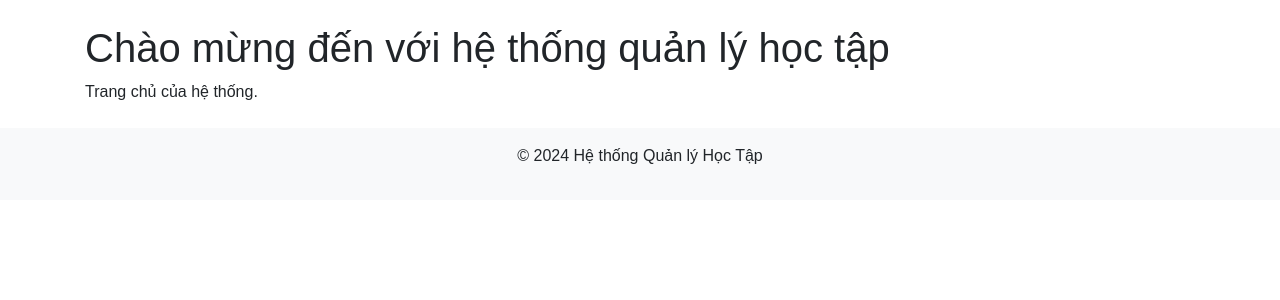
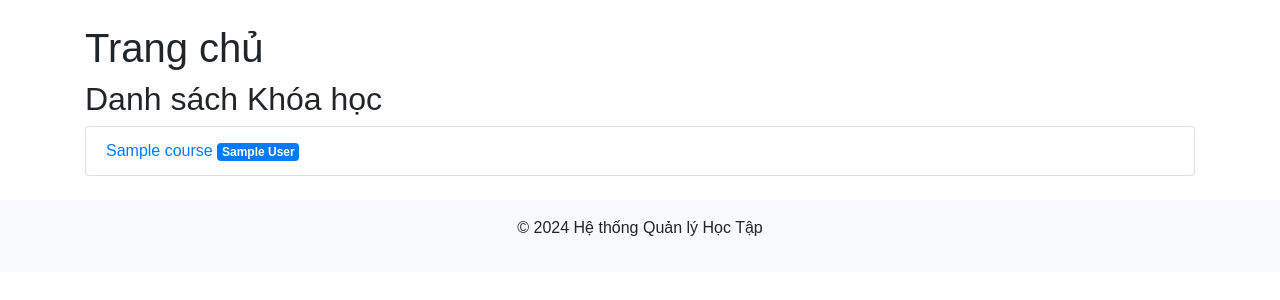
Before and after one commit to huyb2105574/B2105574_NguyenLeHuy_Project_LearningSystem, a PHP site: page / in a window 1280 px wide. Shown: the part 72-372 px from the top of the page. Run offline with PHP 8.4, Linux system fonts and the light colour scheme; the visitor is signed in with stand-in values (Sample User, id 1); tables that the repository leaves empty or names only in its code hold one stand-in row (values such as "Sample post").

Commit message:
chỉnh sửa trang chủ

```diff
--- a/app/Controllers/SiteController.php
+++ b/app/Controllers/SiteController.php
@@ -3,15 +3,17 @@
 namespace App\Controllers;
 
 use App\Models\Course;
-
+use App\Models\User;
 
 class SiteController
 {
     private $courseModel;
+    private $userModel;
 
     public function __construct()
     {
         $this->courseModel = new Course($this->getDatabaseConnection());
+        $this->userModel = new User($this->getDatabaseConnection());
     }
 
 
@@ -28,7 +30,15 @@ class SiteController
             exit;
         }
         $userData = $this->getUserData();
-        $content = $this->renderView('home.php', ['userData' => $userData]);
+        $courses = $this->courseModel->getAllCourses();
+        $lecturers = $this->userModel->getAllLecturers();
+
+        // Trả về view
+        $content = $this->renderView('home.php', [
+            'userData' => $userData,
+            'courses' => $courses,
+            'lecturers' => $lecturers
+        ]);
         $this->renderLayout($content, $userData);
     }
 
--- a/app/Models/User.php
+++ b/app/Models/User.php
@@ -98,4 +98,12 @@ class User
 
         return $stmt->execute();
     }
+
+    public function getAllLecturers()
+    {
+        $query = "SELECT * FROM users WHERE role = 'lecturer'";
+        $stmt = $this->conn->prepare($query);
+        $stmt->execute();
+        return $stmt->fetchAll(PDO::FETCH_ASSOC);
+    }
 }
--- a/app/Views/home.php
+++ b/app/Views/home.php
@@ -1,3 +1,12 @@
-<!-- views/home.php -->
-<h1>Chào mừng đến với hệ thống quản lý học tập</h1>
-<p>Trang chủ của hệ thống.</p>
+<h1>Trang chủ</h1>
+<h2>Danh sách Khóa học</h2>
+<ul class="list-group">
+    <?php foreach ($courses as $course): ?>
+        <li class="list-group-item">
+            <a href="/courses/show/<?php echo $course['course_id']; ?>">
+                <?php echo htmlspecialchars($course['course_name']); ?>
+            </a>
+            <span class="badge badge-primary"><?php echo htmlspecialchars($course['lecturer_name']); ?></span>
+        </li>
+    <?php endforeach; ?>
+</ul>
```
